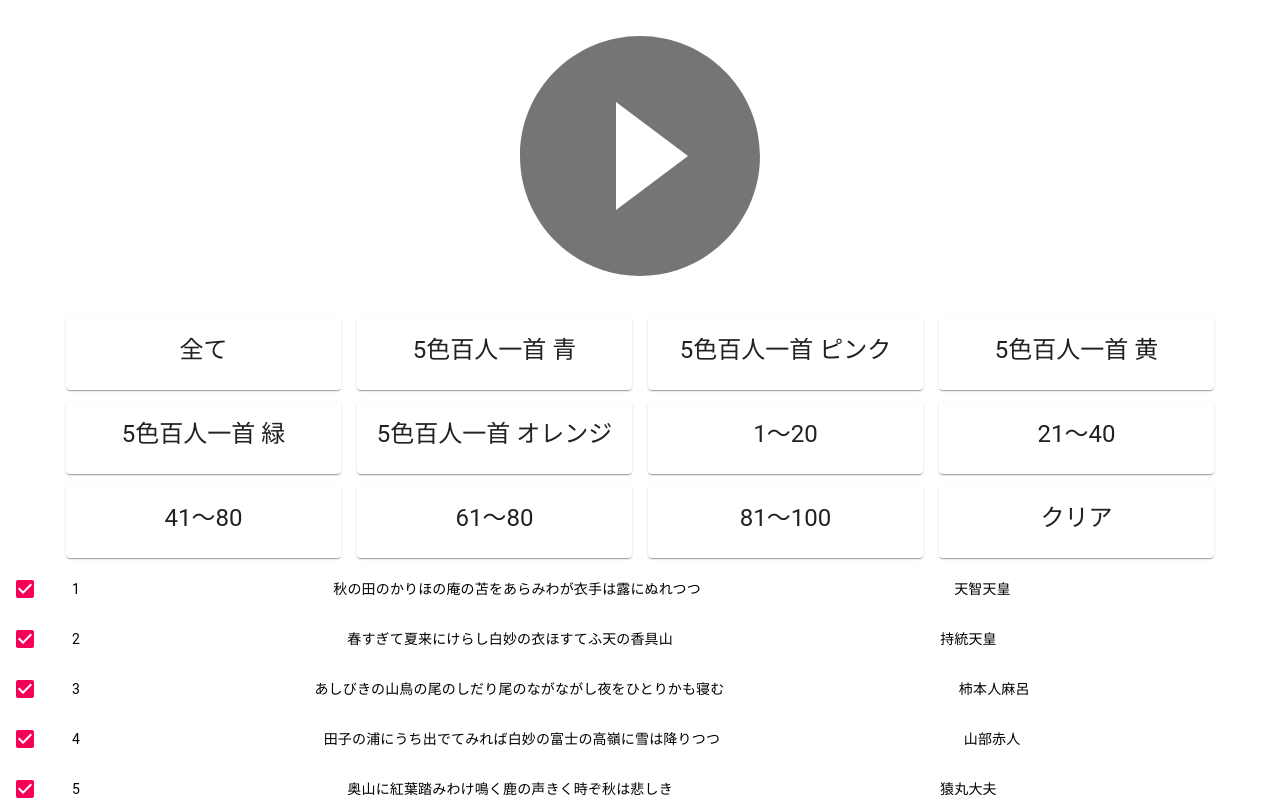
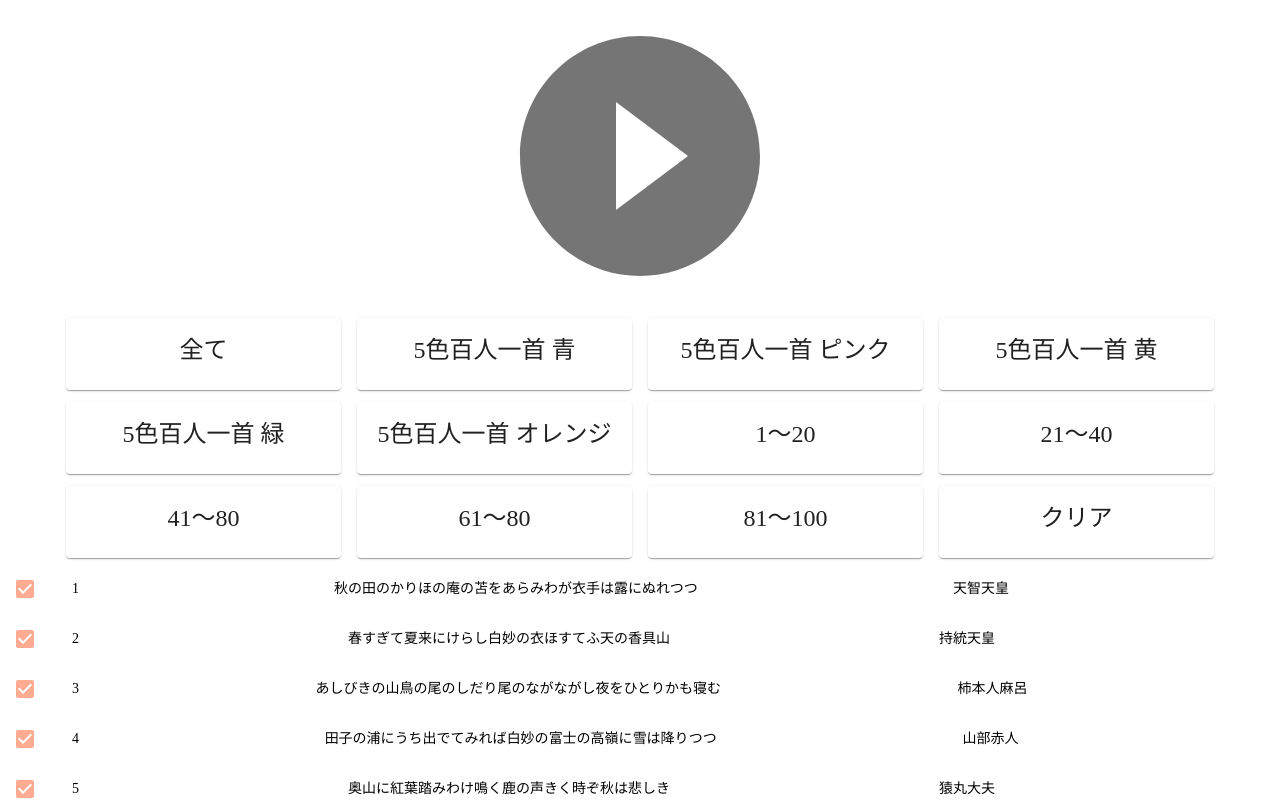
Before and after one commit to somurieengieer/Hyakuninisshu, a React (Create React App) app in the folder my-app/: page / in a window 1280 px wide. Shown: the top 800 px of the page. Built offline with nearby package versions, Linux system fonts and the light colour scheme.

Commit message:
フォント設定

```diff
--- a/my-app/src/features/song/Song.module.css
+++ b/my-app/src/features/song/Song.module.css
@@ -13,7 +13,9 @@
   padding-left: 16px;
   padding-right: 16px;
   margin-top: 2px;
-  font-family: 'Courier New', Courier, monospace;
+  /*font-family: 'Courier New', Courier, monospace;*/
+  font-family: "Hannari";
+
 }
 
 .button {
--- a/my-app/src/index.css
+++ b/my-app/src/index.css
@@ -1,13 +1,17 @@
 body {
   margin: 0;
-  font-family: -apple-system, BlinkMacSystemFont, 'Segoe UI', 'Roboto', 'Oxygen',
-    'Ubuntu', 'Cantarell', 'Fira Sans', 'Droid Sans', 'Helvetica Neue',
-    sans-serif;
+  font-family:
+      "游明朝体", "Yu Mincho", "YuMincho", "ヒラギノ明朝 Pro", "Hiragino Mincho Pro", "MS P明朝", "MS PMincho", "serif";
+  /*font-family: -apple-system, BlinkMacSystemFont, 'Segoe UI', 'Roboto', 'Oxygen',*/
+  /*  'Ubuntu', 'Cantarell', 'Fira Sans', 'Droid Sans', 'Helvetica Neue',*/
+  /*  sans-serif;*/
   -webkit-font-smoothing: antialiased;
   -moz-osx-font-smoothing: grayscale;
 }
 
 code {
-  font-family: source-code-pro, Menlo, Monaco, Consolas, 'Courier New',
-    monospace;
+  font-family:
+      "游明朝体", "Yu Mincho", "YuMincho", "ヒラギノ明朝 Pro", "Hiragino Mincho Pro", "MS P明朝", "MS PMincho", "serif";
+  /*font-family: source-code-pro, Menlo, Monaco, Consolas, 'Courier New',*/
+  /*  monospace;*/
 }
--- a/my-app/src/index.tsx
+++ b/my-app/src/index.tsx
@@ -2,14 +2,18 @@ import React from 'react';
 import ReactDOM from 'react-dom';
 import './index.css';
 import App from './App';
-import { store } from './app/store';
-import { Provider } from 'react-redux';
+import {store} from './app/store';
+import {Provider} from 'react-redux';
 import * as serviceWorker from './serviceWorker';
+import {MuiThemeProvider} from "@material-ui/core";
+import {theme} from "./materialui/theme";
 
 ReactDOM.render(
   <React.StrictMode>
     <Provider store={store}>
-      <App />
+      <MuiThemeProvider theme={theme}>
+        <App />
+      </MuiThemeProvider>
     </Provider>
   </React.StrictMode>,
   document.getElementById('root')
--- /dev/null
+++ b/my-app/src/materialui/theme.tsx
@@ -0,0 +1,28 @@
+import {createMuiTheme} from '@material-ui/core/styles'
+
+const base = {
+  palette: {
+    primary: {
+      light: '#ffffff',
+      main: '#fff3e0',
+      dark: '#ccc0ae',
+      contrastText: '#000000',
+    },
+    secondary: {
+      light: '#ffddc1',
+      main: '#ffab91',
+      dark: '#c97b63',
+      contrastText: '#000000',
+    },
+  },
+  typography: {
+    fontFamily: [
+      "游明朝体", "Yu Mincho", "YuMincho", "ヒラギノ明朝 Pro", "Hiragino Mincho Pro", "MS P明朝", "MS PMincho", "serif"
+    ].join(','),
+  },
+};
+const mui = {
+};
+export const theme = createMuiTheme(  // #1
+  Object.assign(base, mui)
+);
```
